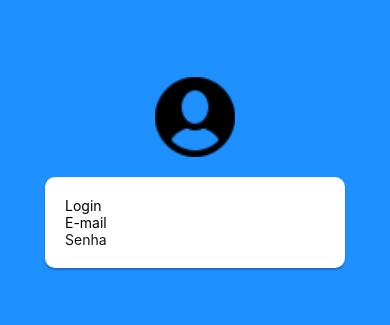
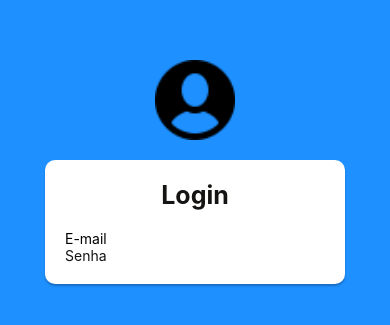
Before and after one commit to casagrande7/exemploReactNative, a React Native app: screen / in a window 390 px wide. Shown: the part 175-500 px from the top of the page. Built offline with nearby package versions, Linux system fonts and the light colour scheme.

Commit message:
Atualização

```diff
--- a/src/login/LoginScreen.tsx
+++ b/src/login/LoginScreen.tsx
@@ -39,7 +39,11 @@ const styles = StyleSheet.create({
         shadowRadius: 2,
     },
     title: {
-
+        fontSize: 25,
+        fontWeight: 'bold',
+        color: '#151413',
+        marginBottom: 20,
+        textAlign: 'center'
 
     }
 
```
